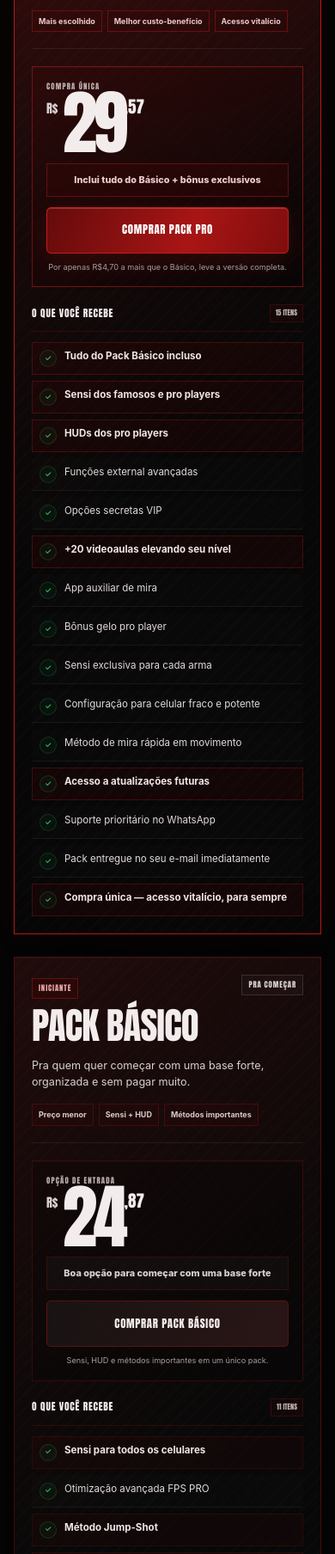
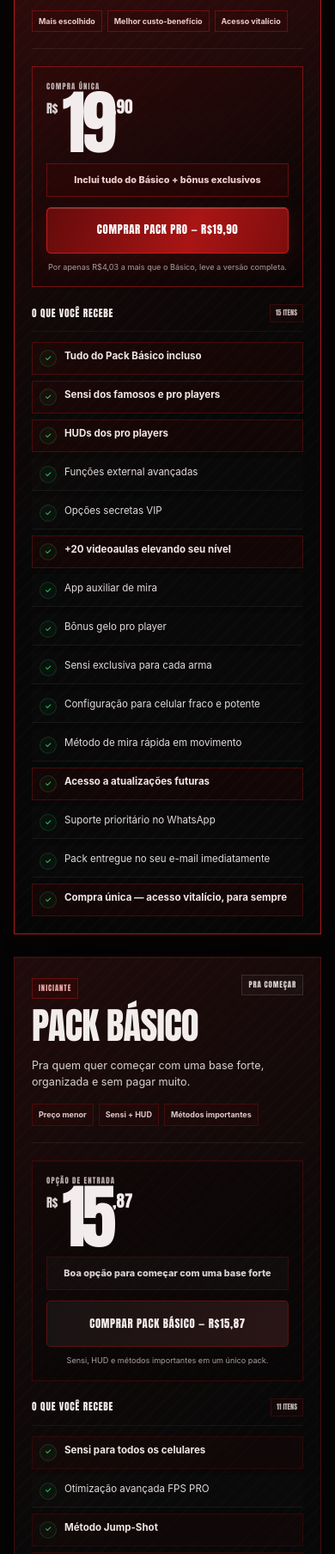
Before and after one commit to davidbhz/PACK-PRO-SEASON-2, a plain HTML site: page index.html in a window 390 px wide. Shown: the part 4290-6098 px from the top of the page at 86% size. Drawn offline with Linux system fonts and the light colour scheme.

Commit message:
Add files via upload

```diff
--- a/index.html
+++ b/index.html
@@ -175,10 +175,10 @@
             </div>
             <div class="plan-purchase">
               <span class="price-overline">Compra única</span>
-              <div class="plan-price"><small>R$</small><strong>29</strong><span>,57</span></div>
+              <div class="plan-price"><small>R$</small><strong>19</strong><span>,90</span></div>
               <div class="plan-highlight">Inclui tudo do Básico + bônus exclusivos</div>
-              <a class="button button-primary button-wide" data-pro-checkout href="https://lastlink.com/p/C4894FC56/checkout-payment?af=A74E3D5D7">Comprar Pack Pro</a>
-              <small class="plan-microcopy">Por apenas R$4,70 a mais que o Básico, leve a versão completa.</small>
+              <a class="button button-primary button-wide" data-pro-checkout href="https://lastlink.com/p/C7002F380/checkout-payment">Comprar Pack Pro — R$19,90</a>
+              <small class="plan-microcopy">Por apenas R$4,03 a mais que o Básico, leve a versão completa.</small>
             </div>
             <div class="plan-includes">
               <div class="plan-list-title"><span>O que você recebe</span><b>15 itens</b></div>
@@ -217,9 +217,9 @@
             </div>
             <div class="plan-purchase">
               <span class="price-overline">Opção de entrada</span>
-              <div class="plan-price"><small>R$</small><strong>24</strong><span>,87</span></div>
+              <div class="plan-price"><small>R$</small><strong>15</strong><span>,87</span></div>
               <div class="plan-highlight basic-highlight">Boa opção para começar com uma base forte</div>
-              <a class="button button-dark button-wide" data-basic-checkout href="https://lastlink.com/p/C76C7612B/checkout-payment?af=A74E3D5D7">Comprar Pack Básico</a>
+              <a class="button button-dark button-wide" data-basic-checkout href="https://lastlink.com/p/C32B4B163/checkout-payment">Comprar Pack Básico — R$15,87</a>
               <small class="plan-microcopy">Sensi, HUD e métodos importantes em um único pack.</small>
             </div>
             <div class="plan-includes">
@@ -250,7 +250,7 @@
             <span class="kicker">Por pouca diferença, muito mais conteúdo</span>
             <h2>Por que a maioria escolhe o <em>Pro?</em></h2>
             <p>Por uma diferença pequena, você pega uma versão muito mais completa, com tudo do básico incluso, bônus, sensis de famosos, HUDs dos pro players, videoaulas, atualizações futuras e suporte prioritário.</p>
-            <a class="button button-primary button-wide-mobile" data-pro-checkout href="https://lastlink.com/p/C4894FC56/checkout-payment?af=A74E3D5D7">Quero o Pack Pro</a>
+            <a class="button button-primary button-wide-mobile" data-pro-checkout href="https://lastlink.com/p/C7002F380/checkout-payment">Comprar Pack Pro — R$19,90</a>
           </div>
           <div class="value-grid">
             <span>Tudo do básico incluso</span>
@@ -361,8 +361,8 @@
           <h2>Pare de jogar com configuração <em>aleatória.</em></h2>
           <p>Escolha seu pack, receba no e-mail e comece a ajustar sua sensi, HUD e métodos com muito mais organização.</p>
           <div class="final-actions">
-            <a class="button button-primary" data-pro-checkout href="https://lastlink.com/p/C4894FC56/checkout-payment?af=A74E3D5D7">Comprar Pack Pro — R$29,57</a>
-            <a class="button button-outline" data-basic-checkout href="https://lastlink.com/p/C76C7612B/checkout-payment?af=A74E3D5D7">Comprar Pack Básico — R$24,87</a>
+            <a class="button button-primary" data-pro-checkout href="https://lastlink.com/p/C7002F380/checkout-payment">Comprar Pack Pro — R$19,90</a>
+            <a class="button button-outline" data-basic-checkout href="https://lastlink.com/p/C32B4B163/checkout-payment">Comprar Pack Básico — R$15,87</a>
           </div>
         </div>
       </div>
@@ -382,8 +382,8 @@
 
   <aside class="sticky-offer" id="sticky-offer" aria-label="Comprar Pack Pro">
     <button type="button" data-scroll-basic>Ver Básico</button>
-    <div><span>Pack Pro</span><strong>R$29,57</strong></div>
-    <a class="button button-primary" data-pro-checkout href="https://lastlink.com/p/C4894FC56/checkout-payment?af=A74E3D5D7">Comprar Pro</a>
+    <div><span>Pack Pro</span><strong>R$19,90</strong></div>
+    <a class="button button-primary" data-pro-checkout href="https://lastlink.com/p/C7002F380/checkout-payment">Comprar Pack Pro — R$19,90</a>
   </aside>
 
   <aside class="conversion-popup" id="conversion-popup" aria-live="polite" aria-label="Informação sobre os packs" hidden>
--- a/script.js
+++ b/script.js
@@ -1,5 +1,5 @@
-const PRO_CHECKOUT = "https://lastlink.com/p/C4894FC56/checkout-payment?af=A74E3D5D7";
-const BASIC_CHECKOUT = "https://lastlink.com/p/C76C7612B/checkout-payment?af=A74E3D5D7";
+const PRO_CHECKOUT = "https://lastlink.com/p/C7002F380/checkout-payment";
+const BASIC_CHECKOUT = "https://lastlink.com/p/C32B4B163/checkout-payment";
 
 const questions = [
   {
@@ -172,8 +172,8 @@ const genericPopupMessages = [
   "O Pack Pro é o mais escolhido da página.",
   "Jogadores estão comparando Básico vs Pro agora.",
   "Por pouca diferença, o Pro entrega muito mais.",
-  "Pack Básico liberado por R$24,87.",
-  "Pack Pro completo por R$29,57.",
+  "Pack Básico por R$15,87.",
+  "Pack Pro completo por R$19,90.",
   "Acesso vitalício disponível nos dois packs.",
   "Pack Pro inclui tudo do Básico + bônus extras."
 ];
```
